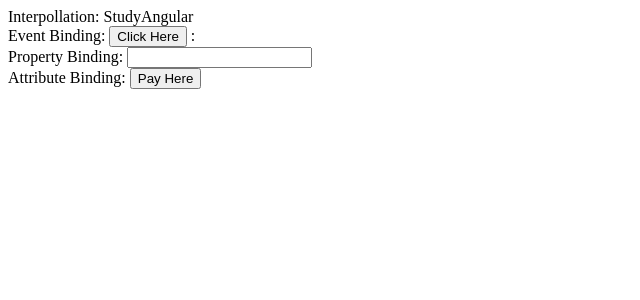
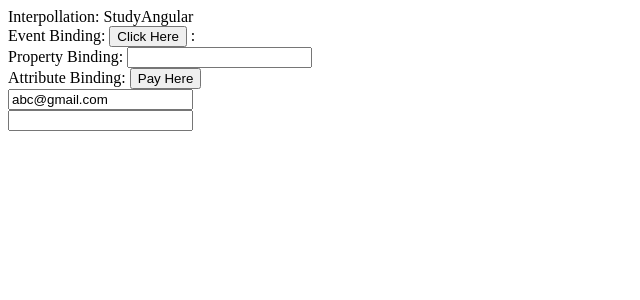
Before and after one commit to gitp18/StudyAngular, an Angular app: page / in a window 1280 px wide. Shown: the top 300 px of the page, without its empty margins (0-640 px from the left). Built offline with nearby package versions, Linux system fonts and the light colour scheme.

Commit message:
2-way data binding from form using FormsModule

```diff
--- a/src/app/app.component.html
+++ b/src/app/app.component.html
@@ -1,10 +1,17 @@
 <router-outlet>
 
-Interpollation: {{title}}
-<br/>
-Event Binding: <button (click)="onClick()">Click Here</button> : {{eventBindVal}}
-<br/>
-Property Binding: <input [value]="propertyBindVal" />
-<br/>
+Interpollation: {{title}}<br />
+
+Event Binding: <button (click)="onClick()">Click Here</button> : {{eventBindVal}}<br />
+
+Property Binding: <input [value]="propertyBindVal" /><br />
+
 Attribute Binding: <button [attr.arial-label]="attrBindVal">Pay Here</button>
+
+
+<br />
+<input [(ngModel)] = "email" (keyup.enter)="onKeyUp()" id="emailId" /><br />
+
+<input [(ngModel)] = "firstName" (keyup.enter)="onKeyUp()" id="fNameId" />
+
 </router-outlet>
--- a/src/app/app.component.ts
+++ b/src/app/app.component.ts
@@ -11,6 +11,13 @@ export class AppComponent {
   propertyBindVal = '';
   attrBindVal = 'Pay Here';
 
+  email = 'abc@gmail.com';
+  firstName = '';
+  onKeyUp(){
+    this.firstName = this.email+'-';
+    console.log(this.email, 'Enter has been clicked');
+  }
+
 
   onClick(){
     this.eventBindVal = 'Event Binding!';
--- a/src/app/app.module.ts
+++ b/src/app/app.module.ts
@@ -1,5 +1,6 @@
 import { BrowserModule } from '@angular/platform-browser';
 import { NgModule } from '@angular/core';
+import { FormsModule } from '@angular/forms';
 
 import { AppRoutingModule } from './app-routing.module';
 import { AppComponent } from './app.component';
@@ -10,7 +11,8 @@ import { AppComponent } from './app.component';
   ],
   imports: [
     BrowserModule,
-    AppRoutingModule
+    AppRoutingModule,
+    FormsModule
   ],
   providers: [],
   bootstrap: [AppComponent]
```
